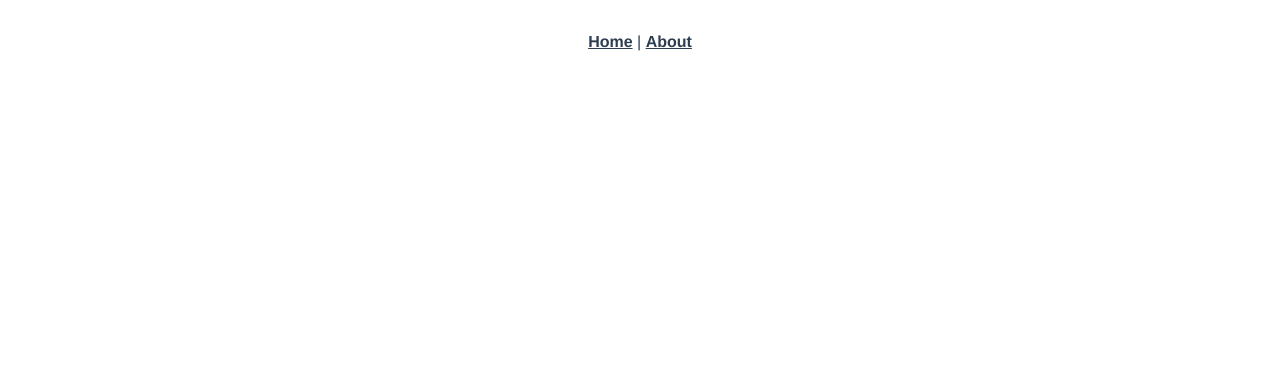
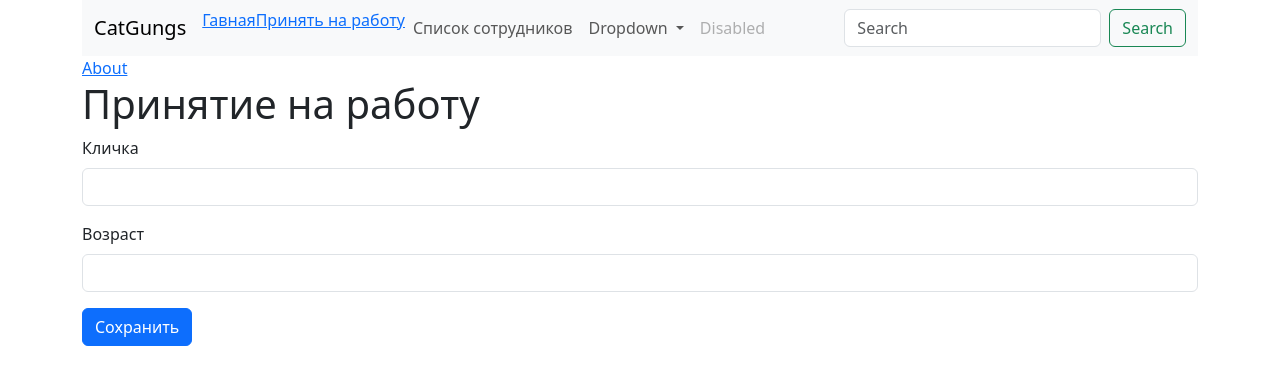
Before and after one commit to VVSamoylov/catgungs, a Vue app: page /#/addjob in a window 1280 px wide. Before the commit this address had no page. Shown: the top 384 px of the page. Built offline with nearby package versions, Linux system fonts and the light colour scheme.

Commit message:
lesson 1

```diff
--- a/src/App.vue
+++ b/src/App.vue
@@ -1,30 +1,23 @@
 <template>
+<div class="container">
   <nav>
-    <router-link to="/">Home</router-link> |
+  <Menu/>
     <router-link to="/about">About</router-link>
   </nav>
   <router-view/>
+  </div>
 </template>
+<script>
+// @ is an alias to /src
+import Menu from '@/components/Menu.vue'
 
-<style>
-#app {
-  font-family: Avenir, Helvetica, Arial, sans-serif;
-  -webkit-font-smoothing: antialiased;
-  -moz-osx-font-smoothing: grayscale;
-  text-align: center;
-  color: #2c3e50;
+export default {
+  name: 'App',
+  components: {
+    Menu
+  }
 }
+</script>
+<style scoped>
 
-nav {
-  padding: 30px;
-}
-
-nav a {
-  font-weight: bold;
-  color: #2c3e50;
-}
-
-nav a.router-link-exact-active {
-  color: #42b983;
-}
 </style>
--- /dev/null
+++ b/src/components/Addjob.vue
@@ -0,0 +1,29 @@
+<template>
+  <div class="rows">
+  <h1> Принятие на работу </h1>
+      <div>
+          <div class="mb-3">
+          <label for="CatName" class="form-label">Кличка</label>
+          <input type="text" class="form-control" id="CatName" aria-describedby="emailHelp">
+      </div>
+      <div class="mb-3">
+        <label for="catAge" class="form-label">Возраст</label>
+        <input type="text" class="form-control" id="catAge">
+      </div>
+      <button class="btn btn-primary">Сохранить</button>
+      </div>
+  </div>
+</template>
+
+<script>
+export default {
+  name: 'Addjob',
+  props: {
+    msg: String
+  }
+}
+</script>
+
+<!-- Add "scoped" attribute to limit CSS to this component only -->
+<style scoped>
+</style>
--- /dev/null
+++ b/src/components/Menu.vue
@@ -0,0 +1,57 @@
+<template>
+  <div class="rows">
+  <nav class="navbar navbar-expand-lg bg-body-tertiary">
+  <div class="container-fluid">
+    <a class="navbar-brand" href="#">CatGungs</a>
+    <button class="navbar-toggler" type="button" data-bs-toggle="collapse" data-bs-target="#navbarSupportedContent" aria-controls="navbarSupportedContent" aria-expanded="false" aria-label="Toggle navigation">
+      <span class="navbar-toggler-icon"></span>
+    </button>
+    <div class="collapse navbar-collapse" id="navbarSupportedContent">
+      <ul class="navbar-nav me-auto mb-2 mb-lg-0">
+        <li class="nav-item">
+          <router-link to="/">Гавная</router-link>
+        </li>
+        <li class="nav-item">
+          <router-link to="/addjob">Принять на работу</router-link>
+        </li>
+        <li class="nav-item">
+          <a class="nav-link" href="#">Список сотрудников</a>
+        </li>
+        <li class="nav-item dropdown">
+          <a class="nav-link dropdown-toggle" href="#" role="button" data-bs-toggle="dropdown" aria-expanded="false">
+            Dropdown
+          </a>
+          <ul class="dropdown-menu">
+            <li><a class="dropdown-item" href="#">Action</a></li>
+            <li><a class="dropdown-item" href="#">Another action</a></li>
+            <li><hr class="dropdown-divider"></li>
+            <li><a class="dropdown-item" href="#">Something else here</a></li>
+          </ul>
+        </li>
+        <li class="nav-item">
+          <a class="nav-link disabled" aria-disabled="true">Disabled</a>
+        </li>
+      </ul>
+      <form class="d-flex" role="search">
+        <input class="form-control me-2" type="search" placeholder="Search" aria-label="Search">
+        <button class="btn btn-outline-success" type="submit">Search</button>
+      </form>
+    </div>
+  </div>
+</nav>
+  </div>
+</template>
+
+<script>
+export default {
+  name: 'Menu',
+  props: {
+    msg: String
+  }
+}
+</script>
+
+<!-- Add "scoped" attribute to limit CSS to this component only -->
+<style scoped>
+
+</style>
--- a/src/router/index.js
+++ b/src/router/index.js
@@ -1,11 +1,17 @@
 import { createRouter, createWebHashHistory } from 'vue-router'
 import HomeView from '../views/HomeView.vue'
+import Addjob from '@/components/Addjob.vue'
 
 const routes = [
   {
     path: '/',
     name: 'home',
     component: HomeView
+  },
+  {
+    path: '/addjob',
+    name: 'addjob',
+    component: Addjob
   },
   {
     path: '/about',
```
Also changed, not shown: 1 other file (tests, documents, lock files or other folders).
